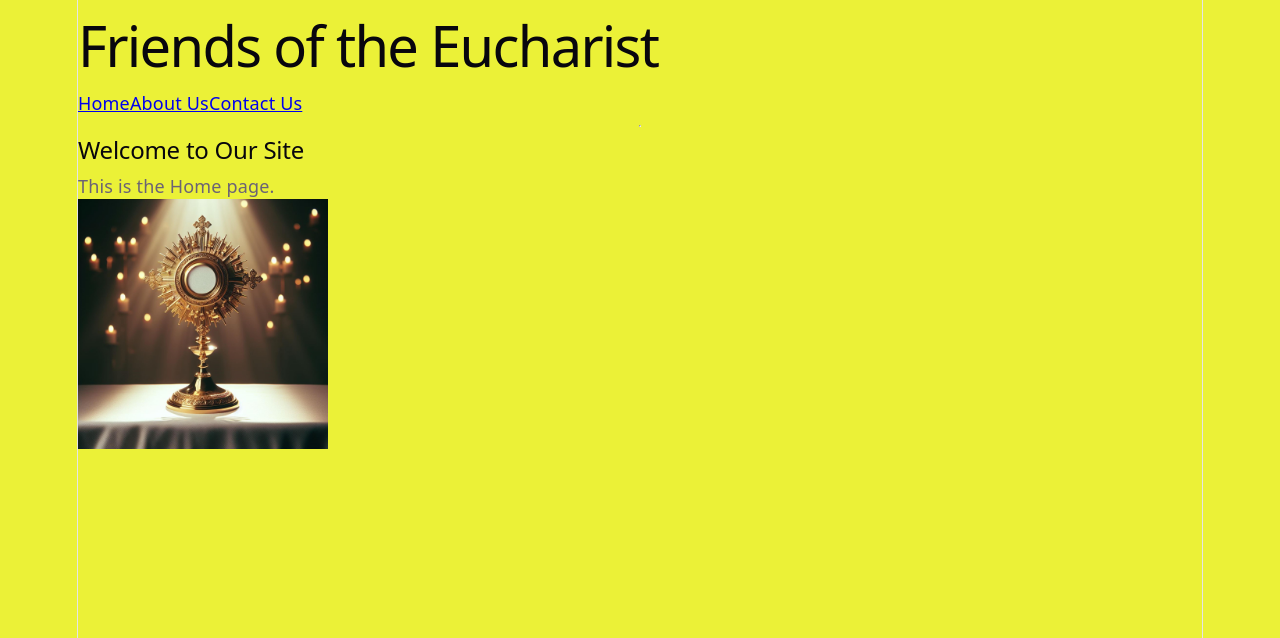
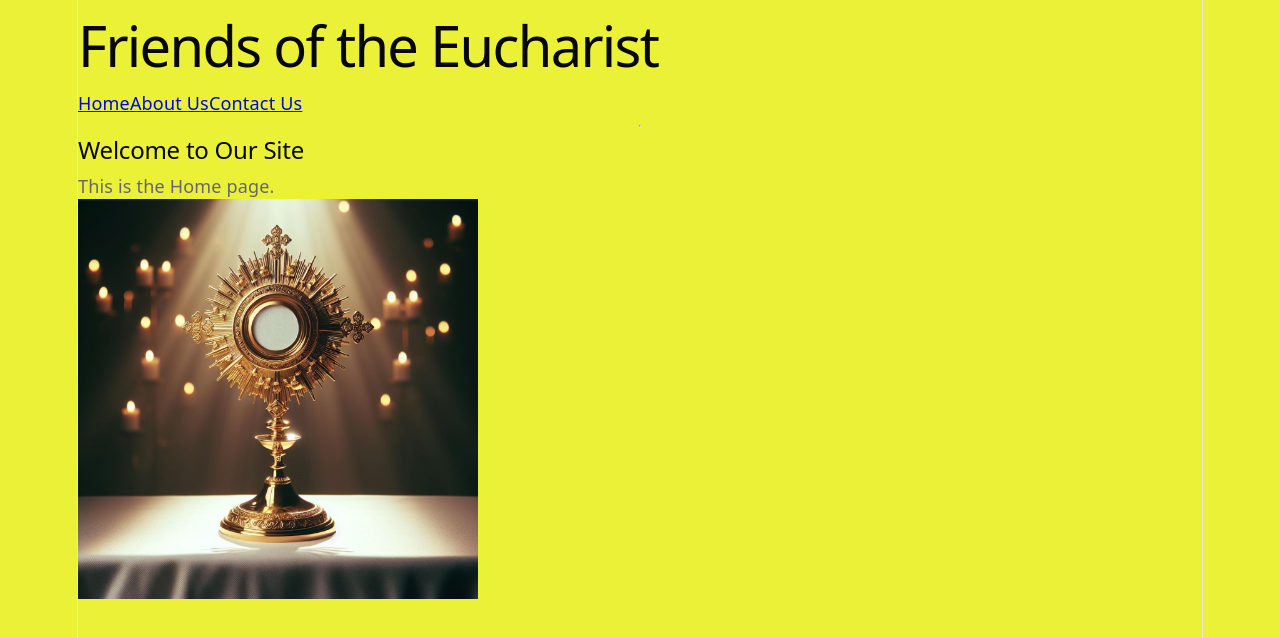
Before and after one commit to Obias090381/My-Website, a React (Vite) app in the folder Website/: page / in a window 1280 px wide. Shown: the top 638 px of the page. Built offline with nearby package versions, Linux system fonts and the light colour scheme.

Commit message:
commit 1a2b3c4d5e6f7g8h9i0j

```diff
--- a/Website/src/Pages/Home.css
+++ b/Website/src/Pages/Home.css
@@ -7,7 +7,7 @@
 
 .blessed-image {
   display: block;
-  width: 250px;
+  width: 400px;
   height: auto;
   max-width: 100%;
 }
```
